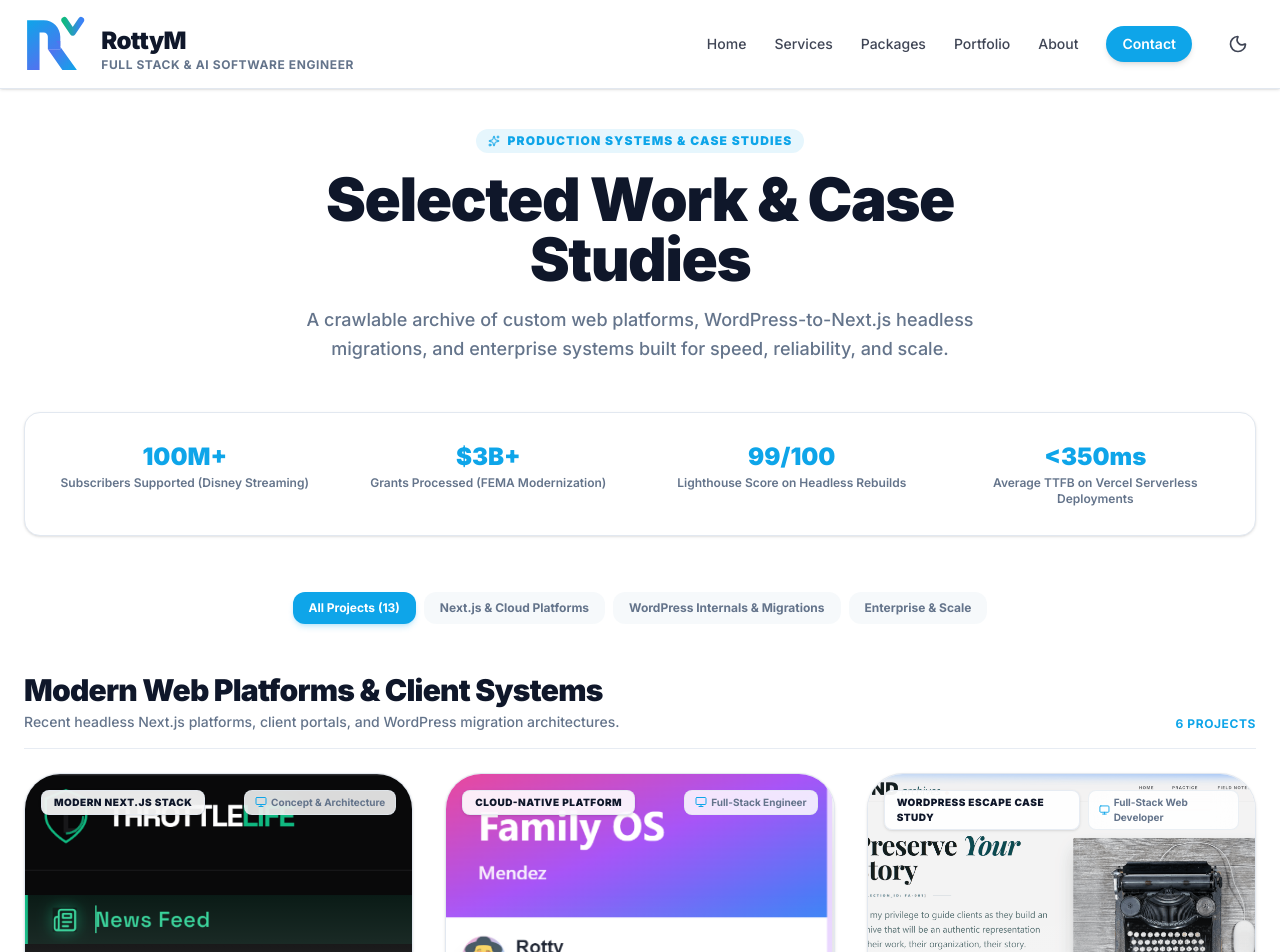
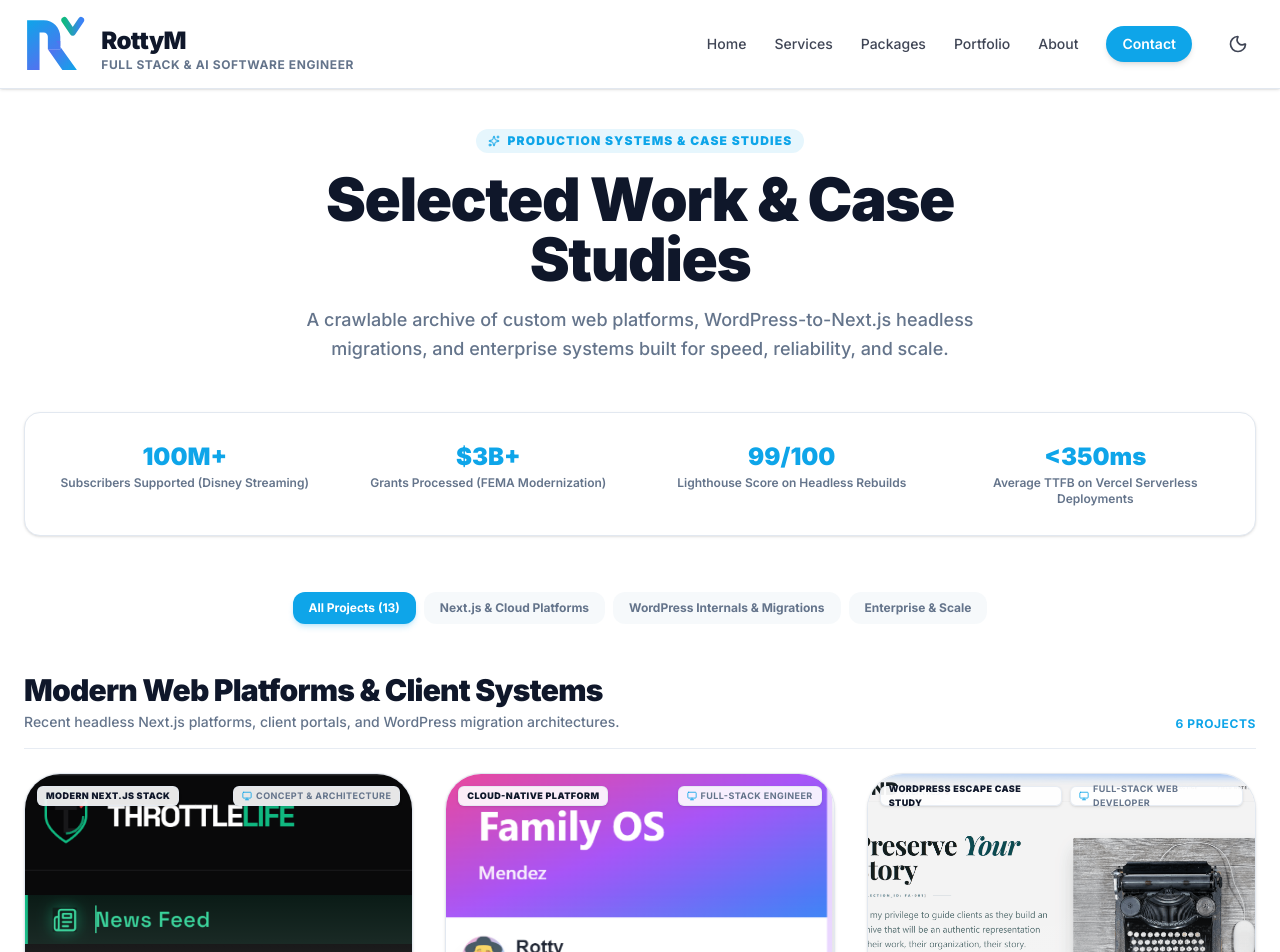
Before and after one commit to RottyM/rottym.com, a Next.js app: page /portfolio in a window 1280 px wide. Shown: the top 952 px of the page. Built offline with nearby package versions, Linux system fonts and the light colour scheme; no server answers.

Commit message:
style(portfolio): standardize and tighten card thumbnail badge dimensions

```diff
--- a/src/app/portfolio/page.tsx
+++ b/src/app/portfolio/page.tsx
@@ -43,12 +43,13 @@ export default function Portfolio() {
         <div className="absolute inset-0 bg-gradient-to-t from-background/80 via-transparent to-transparent opacity-20 group-hover:opacity-0 transition-opacity" />
 
         {/* Top Badges Overlay */}
-        <div className="absolute top-4 left-4 right-4 flex items-center justify-between gap-2 pointer-events-none">
-          <span className="px-3 py-1 rounded-lg text-[10px] font-black uppercase tracking-wider bg-card/90 text-foreground border border-border/80 backdrop-blur-md shadow-sm">
+        <div className="absolute top-3 left-3 right-3 flex items-center justify-between gap-2 pointer-events-none">
+          <span className="h-5 inline-flex items-center px-2 rounded-md text-[9px] font-black uppercase tracking-wider bg-card/90 text-foreground border border-border/80 backdrop-blur-md shadow-sm">
             {project.tag}
           </span>
-          <span className="px-2.5 py-1 rounded-lg text-[10px] font-bold bg-background/85 text-muted-foreground border border-border/70 backdrop-blur-md flex items-center gap-1">
-            <Monitor className="w-3 h-3 text-accent" /> {project.role}
+          <span className="h-5 inline-flex items-center gap-1 px-2 rounded-md text-[9px] font-bold uppercase tracking-wider bg-card/90 text-muted-foreground border border-border/80 backdrop-blur-md shadow-sm">
+            <Monitor className="w-2.5 h-2.5 text-accent shrink-0" />
+            <span>{project.role}</span>
           </span>
         </div>
       </Link>
```
